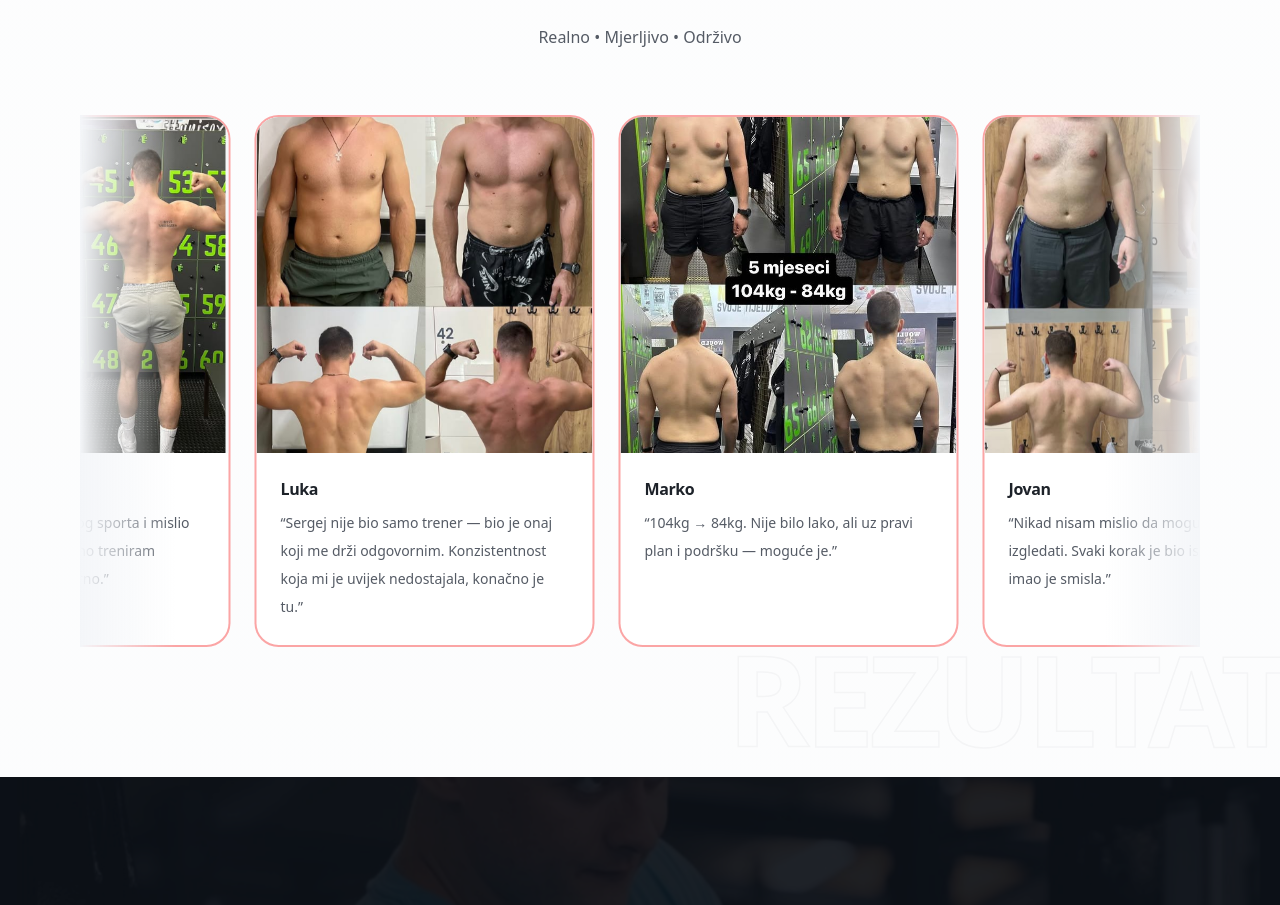
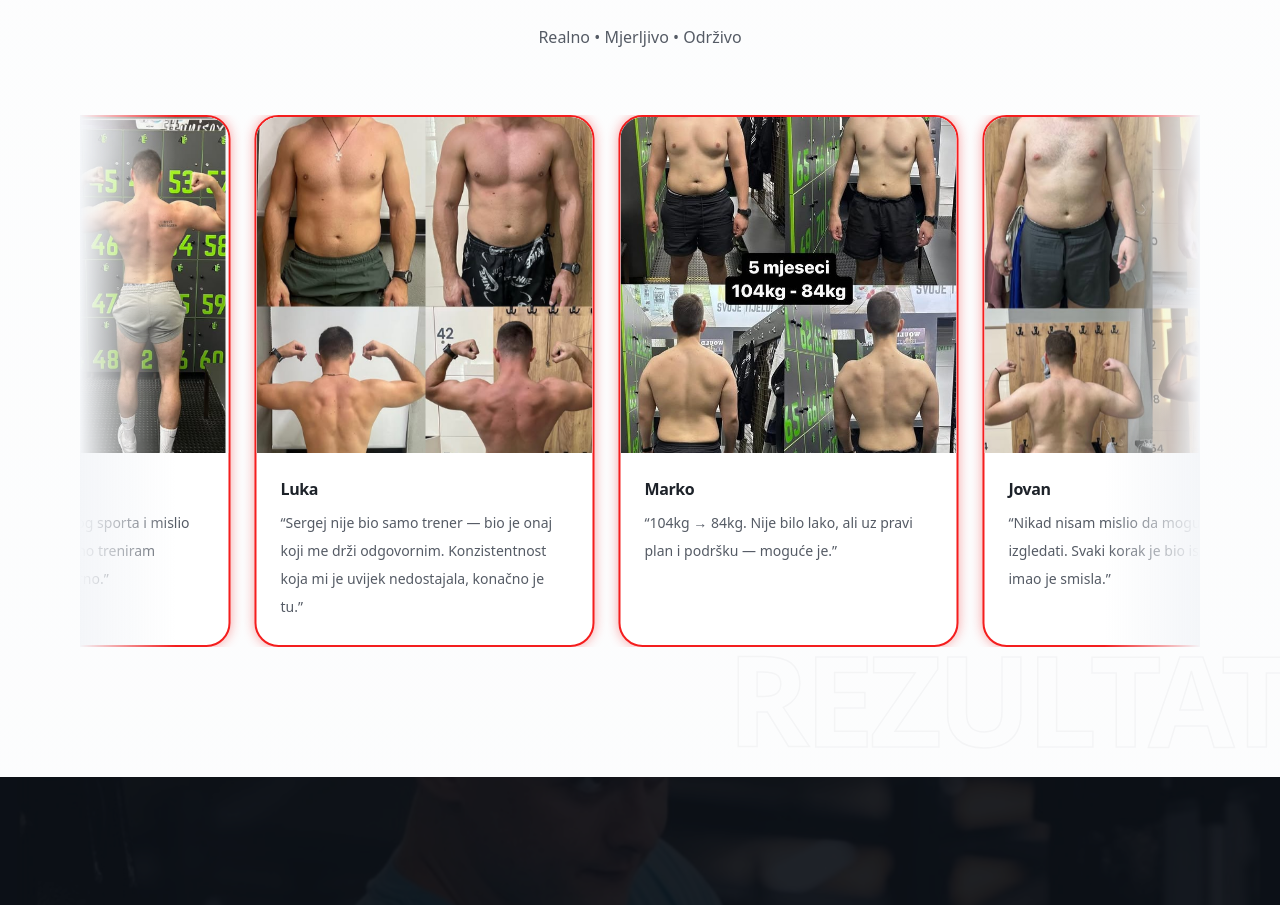
Before and after one commit to djajaa/seginsajt, a Next.js app: page / in a window 1280 px wide. Shown: the part 3295-4200 px from the top of the page. Built offline with nearby package versions, Linux system fonts and the light colour scheme.

Commit message:
Update page.tsx

```diff
--- a/src/app/page.tsx
+++ b/src/app/page.tsx
@@ -549,7 +549,7 @@ export default function Home() {
     ].map((item, i) => (
       <div
         key={i}
-        className="mx-3 w-[260px] flex-shrink-0 overflow-hidden rounded-[24px] bg-white border-2 border-theme/40 sm:w-[340px]"
+        className="mx-3 w-[260px] flex-shrink-0 overflow-hidden rounded-[24px] bg-white border-2 border-theme shadow-[0_0_12px_rgba(244,30,30,0.4)] sm:w-[340px]"
       >
         <div className="relative aspect-square overflow-hidden bg-bg2">
   <Image src={item.src} alt={item.name} fill className="object-contain" />
```
